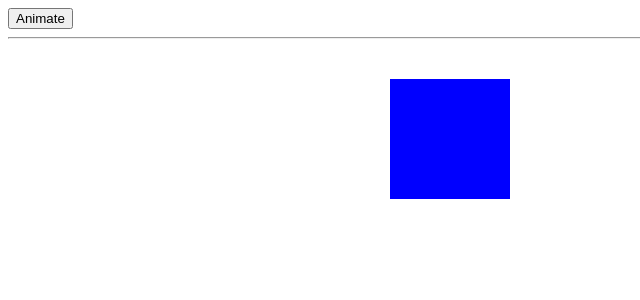
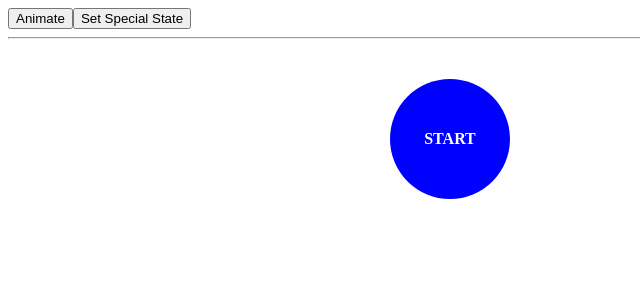
Before and after one commit to Iron-Cow/Angular-learn, an Angular app: page / in a window 1280 px wide. Shown: the top 300 px of the page, without its empty margins (0-640 px from the left). Built offline with nearby package versions, Linux system fonts and the light colour scheme.

Commit message:
animations complicated transitions

```diff
--- a/src/app/app.component.css
+++ b/src/app/app.component.css
@@ -12,4 +12,5 @@
   align-items: center;
   justify-content: center;
   /*border: 1px solid black;*/
+  color: #fff;
 }
--- a/src/app/app.component.html
+++ b/src/app/app.component.html
@@ -1,7 +1,10 @@
 <button (click)="animate()">Animate</button>
+<button (click)="boxState = 'special'">Set Special State</button>
 <hr>
 <div class="wrap">
   <div class="box"
   [@box]="boxState"
-  ></div>
+  >
+    <h4>{{ boxState | uppercase}}</h4>
+  </div>
 </div>
--- a/src/app/app.component.ts
+++ b/src/app/app.component.ts
@@ -1,5 +1,5 @@
 import { Component } from '@angular/core';
-import {trigger, state, style} from "@angular/animations";
+import {trigger, state, style, transition, animate} from "@angular/animations";
 
 @Component({
   selector: 'app-root',
@@ -7,11 +7,30 @@ import {trigger, state, style} from "@angular/animations";
   styleUrls: ['./app.component.css'],
   animations: [
     trigger('box', [
-      state('start', style({ background: 'blue' })),
+      state('start', style({
+        background: 'blue',
+        borderRadius: '50%'
+
+      })),
       state('end', style({
         background: 'red',
-        transform: 'scale(1.2)'
-      }))
+        transform: 'scale(1.2)',
+        borderRadius: '0'
+      })),
+      state('special', style({
+        background: 'orange',
+        transform: 'scale(0.5)',
+        borderRadius: '50%'
+      })),
+      transition('start => end', animate(450)),
+      transition('end => start', animate('800ms ease-in-out')),
+      transition('* <=> special', [
+        style({background: 'green'}),
+        animate('1s', style({
+          background: 'pink'
+        })),
+        animate(750),
+      ]),
     ])
   ]
 })
--- a/src/index.html
+++ b/src/index.html
@@ -2,7 +2,7 @@
 <html lang="en">
 <head>
   <meta charset="utf-8">
-  <title>AngularUnitTests</title>
+  <title>Animations</title>
   <base href="/">
   <meta name="viewport" content="width=device-width, initial-scale=1">
   <link rel="icon" type="image/x-icon" href="favicon.ico">
```
